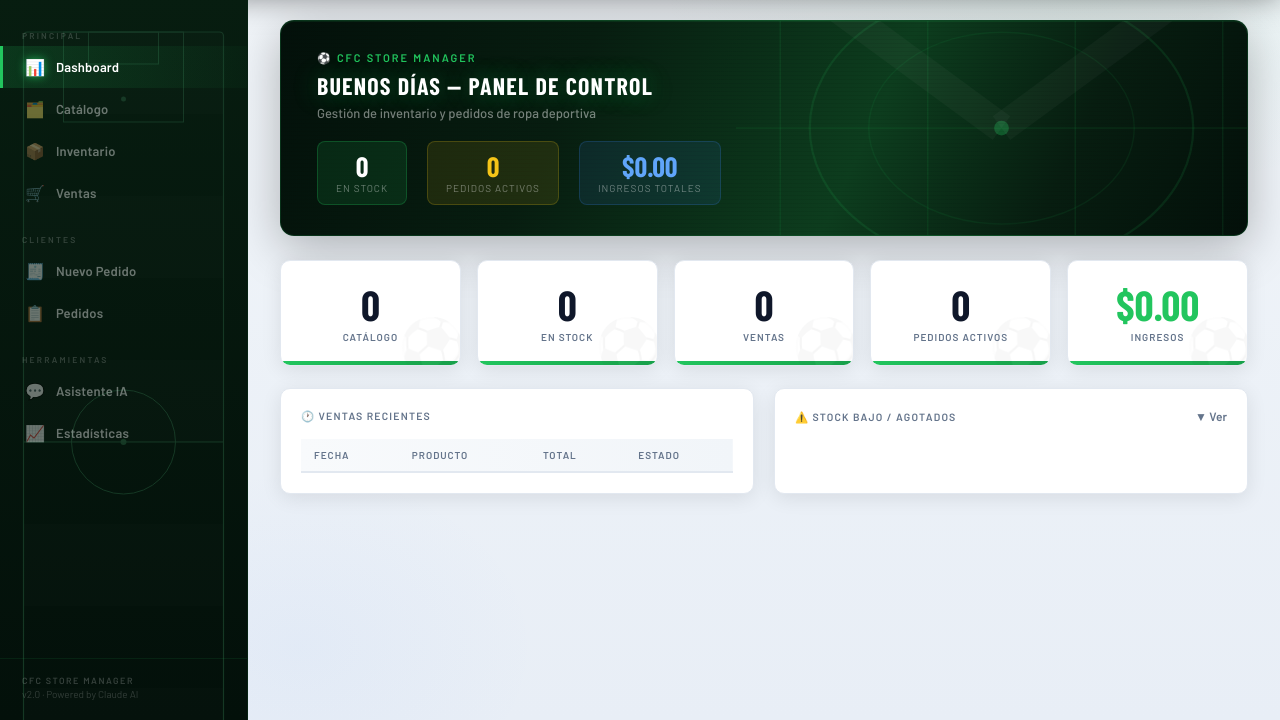
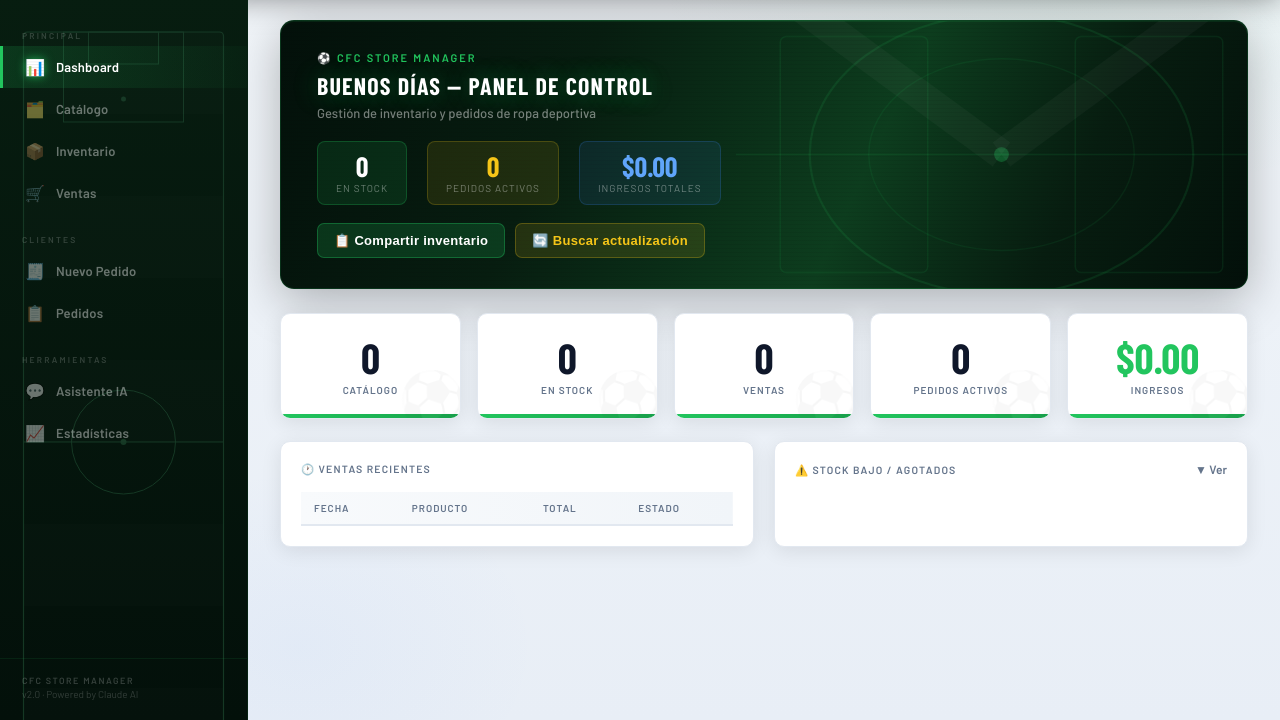
Before and after one commit to lorm1997/CFC-STORE, a plain HTML site: page index.html in a window 1280 px wide. Shown: the part 80-800 px from the top of the page. Drawn offline with nearby package versions, Linux system fonts and the light colour scheme; a web font is replaced by a local one.

Commit message:
Add files via upload

```diff
--- a/index.html
+++ b/index.html
@@ -536,6 +536,15 @@ function seedData(){
         <div style="font-size:10px;color:rgba(255,255,255,.4);text-transform:uppercase;letter-spacing:1px;margin-top:2px;">Ingresos totales</div>
       </div>
     </div>
+    <!-- Action buttons -->
+    <div style="position:relative;z-index:1;display:flex;gap:10px;margin-top:18px;flex-wrap:wrap;">
+      <button onclick="compartirInventarioRapido()" style="display:flex;align-items:center;gap:7px;background:rgba(34,197,94,.18);border:1px solid rgba(34,197,94,.35);color:#fff;padding:9px 16px;border-radius:7px;font-size:13px;font-weight:700;cursor:pointer;letter-spacing:.3px;">
+        📋 Compartir inventario
+      </button>
+      <button onclick="buscarActualizacion()" id="btn-update" style="display:flex;align-items:center;gap:7px;background:rgba(245,197,24,.12);border:1px solid rgba(245,197,24,.25);color:var(--gold);padding:9px 16px;border-radius:7px;font-size:13px;font-weight:700;cursor:pointer;letter-spacing:.3px;">
+        🔄 Buscar actualización
+      </button>
+    </div>
   </div>
 
   <!-- KPI ROW -->
@@ -580,7 +589,9 @@ function seedData(){
 
 <!-- ===================== INVENTARIO ===================== -->
 <section id="section-inventario" class="section">
-  <div class="section-title">📦 Inventario <small>Stock activo</small></div>
+  <div class="section-title">📦 Inventario <small>Stock activo</small>
+    <button class="btn btn-primary btn-sm" onclick="compartirInventarioRapido()" style="margin-left:auto;">📋 Compartir stock</button>
+  </div>
   <div class="filter-bar">
     <input type="text" id="inv-buscar" placeholder="🔍 Buscar..." style="width:200px" oninput="renderInventario()" />
     <select id="inv-talla" onchange="renderInventario()">
@@ -2032,7 +2043,122 @@ function descargarPdfDetallePedido(){
   toast('PDF descargado ✓');
 }
 
-/* ===== CHAT IA ===== */
+/* ═══════════════════════════════════════
+   COMPARTIR INVENTARIO RÁPIDO
+═══════════════════════════════════════ */
+function compartirInventarioRapido(){
+  const fecha = new Date().toLocaleDateString('es-CO',{day:'2-digit',month:'long',year:'numeric'});
+  const items = state.inventario.filter(i=>i.stock>0).sort((a,b)=>a.nombre.localeCompare(b.nombre));
+  const agotados = state.inventario.filter(i=>i.stock===0);
+
+  if(!items.length && !agotados.length){
+    toast('No hay productos en inventario','err'); return;
+  }
+
+  let txt = '';
+  txt += `━━━━━━━━━━━━━━━━━━━━━━━━━━\n`;
+  txt += `📦 INVENTARIO CFC STORE\n`;
+  txt += `📅 ${fecha}\n`;
+  txt += `━━━━━━━━━━━━━━━━━━━━━━━━━━\n\n`;
+
+  if(items.length){
+    txt += `✅ DISPONIBLES (${items.length}):\n\n`;
+    items.forEach(i=>{
+      txt += `👕 *${i.nombre}*\n`;
+      txt += `   ${i.tipo||'Camiseta'} · ${i.manga||i.version||'Corta'} · ${i.edicion||'Fan'}\n`;
+      txt += `   Talla: ${i.talla} · Stock: ${i.stock} uds.\n`;
+      if(i.precio) txt += `   Precio: $${Number(i.precio).toLocaleString('es-CO')}\n`;
+      txt += `\n`;
+    });
+  }
+
+  if(agotados.length){
+    txt += `━━━━━━━━━━━━━━━━━━━━━━━━━━\n`;
+    txt += `❌ AGOTADOS (${agotados.length}):\n\n`;
+    agotados.forEach(i=>{
+      txt += `   • ${i.nombre} · ${i.talla} · ${i.edicion||'Fan'}\n`;
+    });
+    txt += `\n`;
+  }
+
+  txt += `━━━━━━━━━━━━━━━━━━━━━━━━━━\n`;
+  txt += `📊 Total: ${items.length} productos disponibles\n`;
+  txt += `📦 Stock total: ${items.reduce((s,i)=>s+i.stock,0)} unidades`;
+
+  // Intentar compartir nativo (WhatsApp, etc.)
+  if(navigator.share){
+    navigator.share({
+      title: 'Inventario CFC Store',
+      text: txt
+    }).catch(()=>{
+      // Si falla, copiar al portapapeles
+      navigator.clipboard.writeText(txt).then(()=>toast('Inventario copiado ✓'));
+    });
+  } else {
+    navigator.clipboard.writeText(txt)
+      .then(()=>toast('Inventario copiado al portapapeles ✓'))
+      .catch(()=>toast('No se pudo copiar','err'));
+  }
+}
+
+/* ═══════════════════════════════════════
+   BUSCAR ACTUALIZACIÓN PWA
+═══════════════════════════════════════ */
+function buscarActualizacion(){
+  const btn = document.getElementById('btn-update');
+
+  if(!('serviceWorker' in navigator)){
+    toast('Actualizaciones no disponibles en este modo','err'); return;
+  }
+
+  // Cambiar botón a "buscando..."
+  const originalText = btn.innerHTML;
+  btn.innerHTML = '⏳ Buscando...';
+  btn.disabled = true;
+
+  navigator.serviceWorker.getRegistration().then(reg => {
+    if(!reg){
+      btn.innerHTML = originalText; btn.disabled = false;
+      toast('Service Worker no encontrado','err'); return;
+    }
+
+    // Forzar chequeo de actualización
+    reg.update().then(()=>{
+      if(reg.waiting){
+        // Hay una actualización esperando — instalarla
+        btn.innerHTML = '✅ ¡Actualización lista!';
+        toast('Nueva versión disponible — se instalará al cerrar la app');
+        reg.waiting.postMessage({type:'SKIP_WAITING'});
+        setTimeout(()=>{
+          if(confirm('✅ Actualización descargada\n\n¿Recargar ahora para aplicarla?')){
+            location.reload();
+          } else {
+            btn.innerHTML = originalText; btn.disabled = false;
+          }
+        }, 800);
+      } else if(reg.installing){
+        btn.innerHTML = '⬇️ Descargando...';
+        toast('Descargando actualización...');
+        reg.installing.addEventListener('statechange', function(){
+          if(this.state === 'installed'){
+            btn.innerHTML = '✅ Lista';
+            setTimeout(()=>{
+              if(confirm('✅ Actualización lista\n\n¿Recargar ahora?')) location.reload();
+            }, 500);
+          }
+        });
+      } else {
+        // No hay actualización
+        btn.innerHTML = '✅ Al día';
+        toast('La app ya está actualizada ✓');
+        setTimeout(()=>{ btn.innerHTML = originalText; btn.disabled = false; }, 2500);
+      }
+    }).catch(err=>{
+      btn.innerHTML = originalText; btn.disabled = false;
+      toast('Sin conexión — no se pudo verificar','err');
+    });
+  });
+}
 const chatMessages=document.getElementById('chat-messages');
 function addChatMsg(texto,tipo='bot',clase=''){
   const div=document.createElement('div');
```
